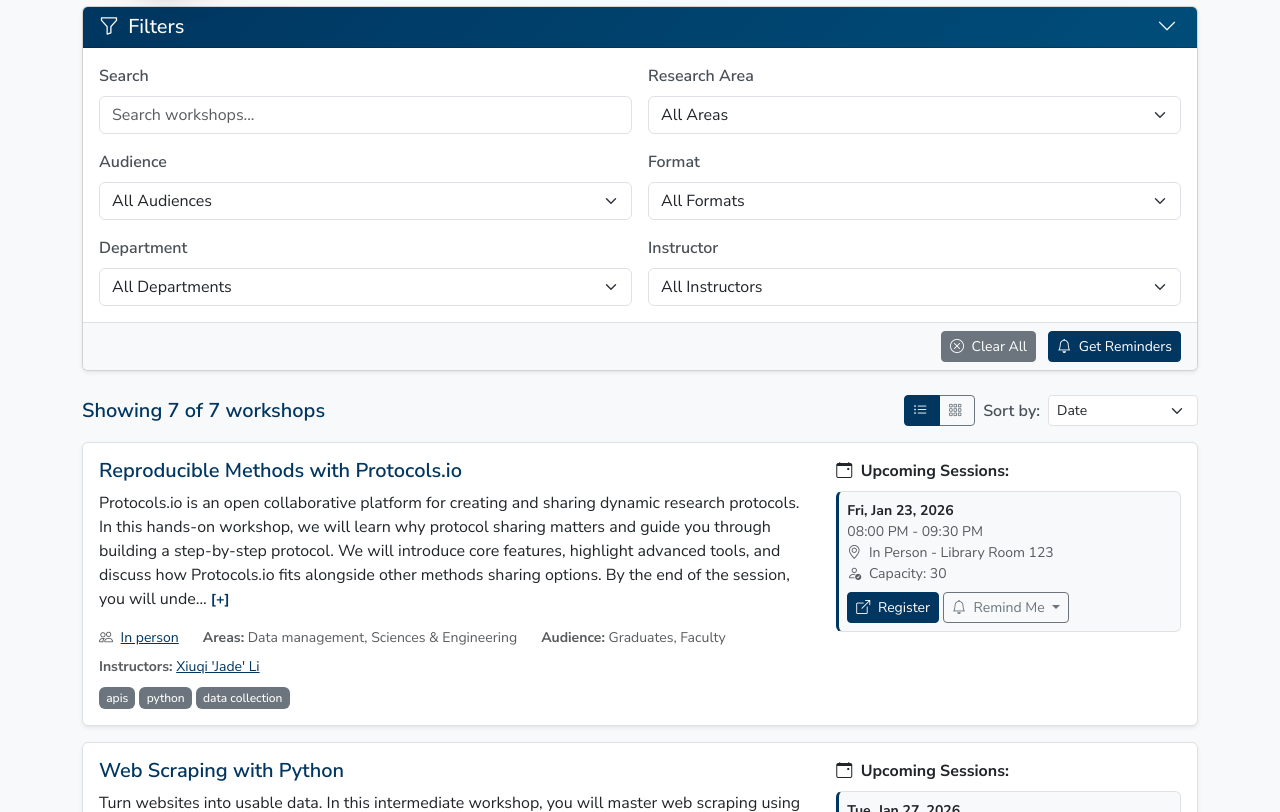
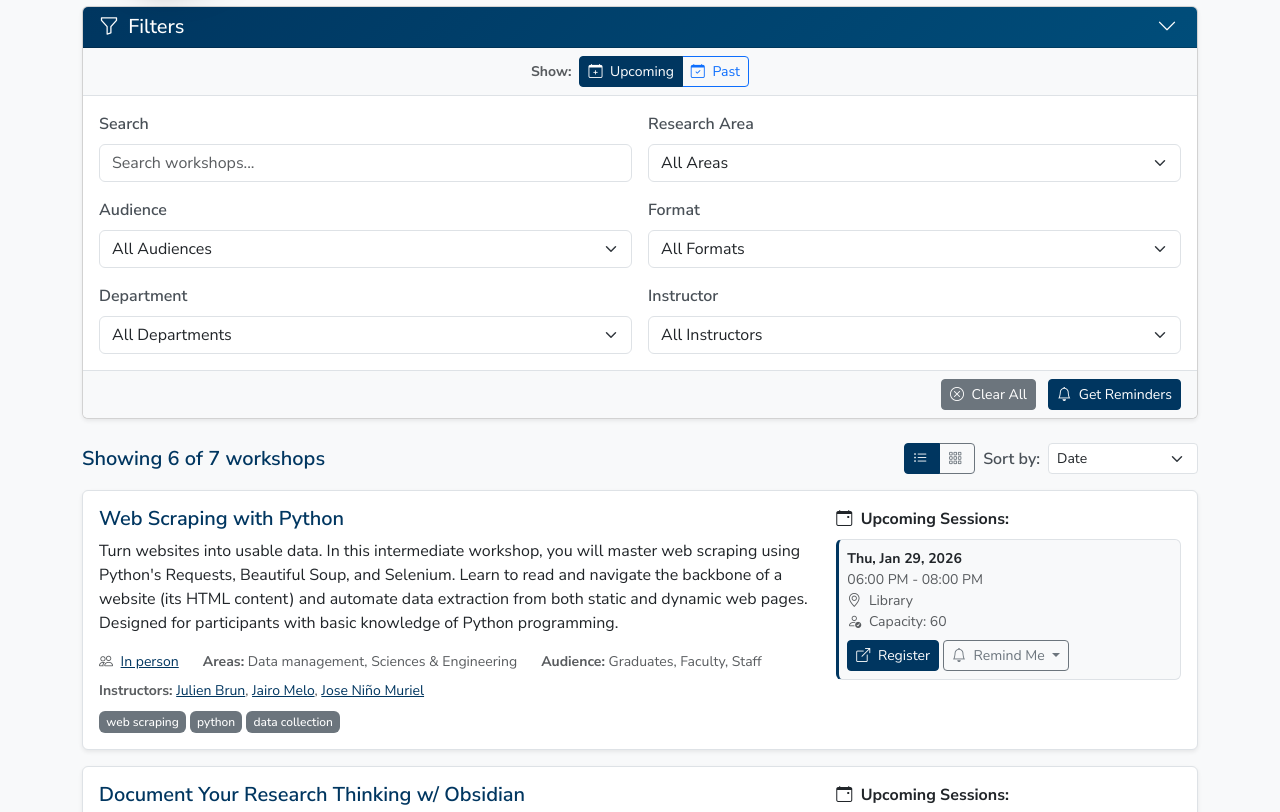
Before and after one commit to UCSB-Library-Research-Data-Services/rds-ws-catalogue, a plain HTML site: page index.html in a window 1280 px wide. Shown: the part 194-1006 px from the top of the page. Drawn offline with nearby package versions, Linux system fonts and the light colour scheme.

Commit message:
Add timeframe toggle buttons for workshop display - Past and upcoming workshops are set by current date

```diff
--- a/assets/js/app.js
+++ b/assets/js/app.js
@@ -7,6 +7,7 @@
         this.sortBy = 'date';
         this.viewMode = 'list'; // 'grid' or 'list'
         this.icalGenerator = null;
+        this.now = new Date();
 
         this.init();
     }
@@ -71,6 +72,15 @@
             this.subscribeToCalendar();
         });
 
+        // Timeframe toggle buttons
+        document.getElementById('upcomingBtn').addEventListener('click', () => {
+            this.setTimeframe('upcoming');
+        });
+
+        document.getElementById('pastBtn').addEventListener('click', () => {
+            this.setTimeframe('past');
+        });
+
         document.getElementById('workshopList').addEventListener('click', (e) => {
             if (e.target.dataset.instructor) {
                 const instructorFilter = document.getElementById('instructorFilter');
@@ -123,6 +133,10 @@
         document.getElementById('formatFilter').value = this.filters.format;
         document.getElementById('departmentFilter').value = this.filters.department;
         document.getElementById('instructorFilter').value = this.filters.instructor;
+
+        // Set initial timeframe button state
+        const timeframe = this.filters.timeframe || 'upcoming';
+        this.setTimeframe(timeframe);
     }
 
     populateSelect(elementId, items, labelKey, valueKey) {
@@ -142,7 +156,8 @@
             audience: '',
             format: '',
             department: '',
-            instructor: ''
+            instructor: '',
+            timeframe: 'upcoming'
         };
 
         document.getElementById('searchInput').value = '';
@@ -152,7 +167,8 @@
         document.getElementById('departmentFilter').value = '';
         document.getElementById('instructorFilter').value = '';
 
-        this.filterAndDisplayWorkshops();
+        // Reset timeframe buttons
+        this.setTimeframe('upcoming');
     }
 
     filterAndDisplayWorkshops() {
@@ -165,6 +181,21 @@
         // Filter active workshops
         this.filteredWorkshops = this.data.workshops.filter(workshop => {
             if (!workshop.is_active) return false;
+
+            // Timeframe filter (past vs upcoming)
+            const timeframe = this.filters.timeframe || 'upcoming';
+            const workshopOfferings = this.data.offerings.filter(o => o.workshop_id === workshop.id);
+
+            if (workshopOfferings.length > 0) {
+                const hasUpcoming = workshopOfferings.some(o => new Date(o.start) > this.now);
+                const hasPast = workshopOfferings.some(o => new Date(o.start) <= this.now);
+
+                if (timeframe === 'upcoming' && !hasUpcoming) return false;
+                if (timeframe === 'past' && !hasPast) return false;
+            } else {
+                // Workshops with no offerings are not shown in either view
+                return false;
+            }
 
             // Search filter
             if (this.filters.search) {
@@ -236,6 +267,24 @@
         }
 
         this.displayWorkshops();
+    }
+
+    setTimeframe(timeframe) {
+        this.filters.timeframe = timeframe;
+
+        // Update button states
+        const upcomingBtn = document.getElementById('upcomingBtn');
+        const pastBtn = document.getElementById('pastBtn');
+
+        if (timeframe === 'upcoming') {
+            upcomingBtn.classList.add('active');
+            pastBtn.classList.remove('active');
+        } else {
+            pastBtn.classList.add('active');
+            upcomingBtn.classList.remove('active');
+        }
+
+        this.filterAndDisplayWorkshops();
     }
 
     displayWorkshops() {
@@ -383,14 +432,27 @@
     }
 
     createOfferingsSection(offerings) {
-        if (offerings.length === 0) {
-            return '<p class="text-muted mb-2"><small>No upcoming sessions scheduled</small></p>';
+        // Filter offerings based on current timeframe
+        const timeframe = this.filters.timeframe || 'upcoming';
+        const filteredOfferings = offerings.filter(offering => {
+            const offeringDate = new Date(offering.start);
+            if (timeframe === 'upcoming') {
+                return offeringDate > this.now;
+            } else {
+                return offeringDate <= this.now;
+            }
+        });
+
+        if (filteredOfferings.length === 0) {
+            const message = timeframe === 'upcoming' ? 'No upcoming sessions scheduled' : 'No past sessions recorded';
+            return `<p class="text-muted mb-2"><small>${message}</small></p>`;
         }
 
+        const sectionTitle = timeframe === 'upcoming' ? 'Upcoming Sessions' : 'Past Sessions';
         return `
             <div class="offerings mb-2">
-                <strong class="d-block mb-2"><i class="bi bi-calendar-event"></i> Upcoming Sessions:</strong>
-                ${offerings.map(offering => {
+                <strong class="d-block mb-2"><i class="bi bi-calendar-event"></i> ${sectionTitle}:</strong>
+                ${filteredOfferings.map(offering => {
                     const date = new Date(offering.start);
                     const endDate = new Date(offering.end);
                     return `
@@ -491,7 +553,8 @@
             audience: params.get('audience') || '',
             format: params.get('format') || '',
             department: params.get('department') || '',
-            instructor: params.get('instructor') || ''
+            instructor: params.get('instructor') || '',
+            timeframe: params.get('timeframe') || 'upcoming'
         };
     }
 
@@ -739,6 +802,9 @@
     getFilterSummary() {
         const active = [];
 
+        const timeframe = this.filters.timeframe || 'upcoming';
+        active.push(`Timeframe: ${timeframe.charAt(0).toUpperCase() + timeframe.slice(1)}`);
+
         if (this.filters.search) {
             active.push(`Search: "${this.filters.search}"`);
         }
--- a/index.html
+++ b/index.html
@@ -32,6 +32,19 @@
                                     <span><i class="bi bi-funnel"></i> Filters</span>
                                     <i class="bi bi-chevron-down collapse-icon"></i>
                                 </h5>
+                            </div>
+                            <div class="card-body bg-light border-bottom py-2">
+                                <div class="d-flex justify-content-center align-items-center gap-2">
+                                    <small class="text-muted fw-bold">Show:</small>
+                                    <div class="btn-group btn-group-sm" role="group" aria-label="Timeframe toggle">
+                                        <button type="button" class="btn btn-outline-primary active" id="upcomingBtn" data-timeframe="upcoming">
+                                            <i class="bi bi-calendar-plus"></i> Upcoming
+                                        </button>
+                                        <button type="button" class="btn btn-outline-primary" id="pastBtn" data-timeframe="past">
+                                            <i class="bi bi-calendar-check"></i> Past
+                                        </button>
+                                    </div>
+                                </div>
                             </div>
                             <div class="collapse show" id="filtersCollapse">
                                 <div class="card-body">
```
